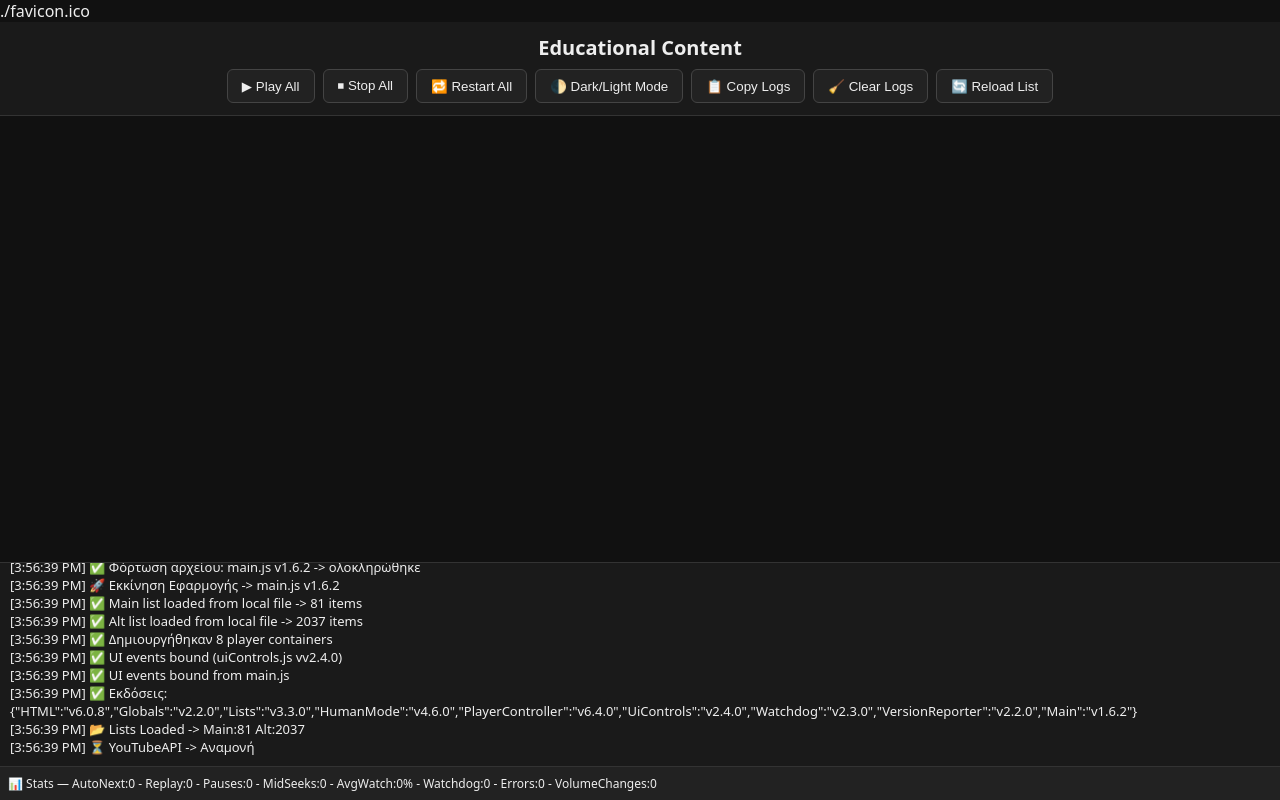
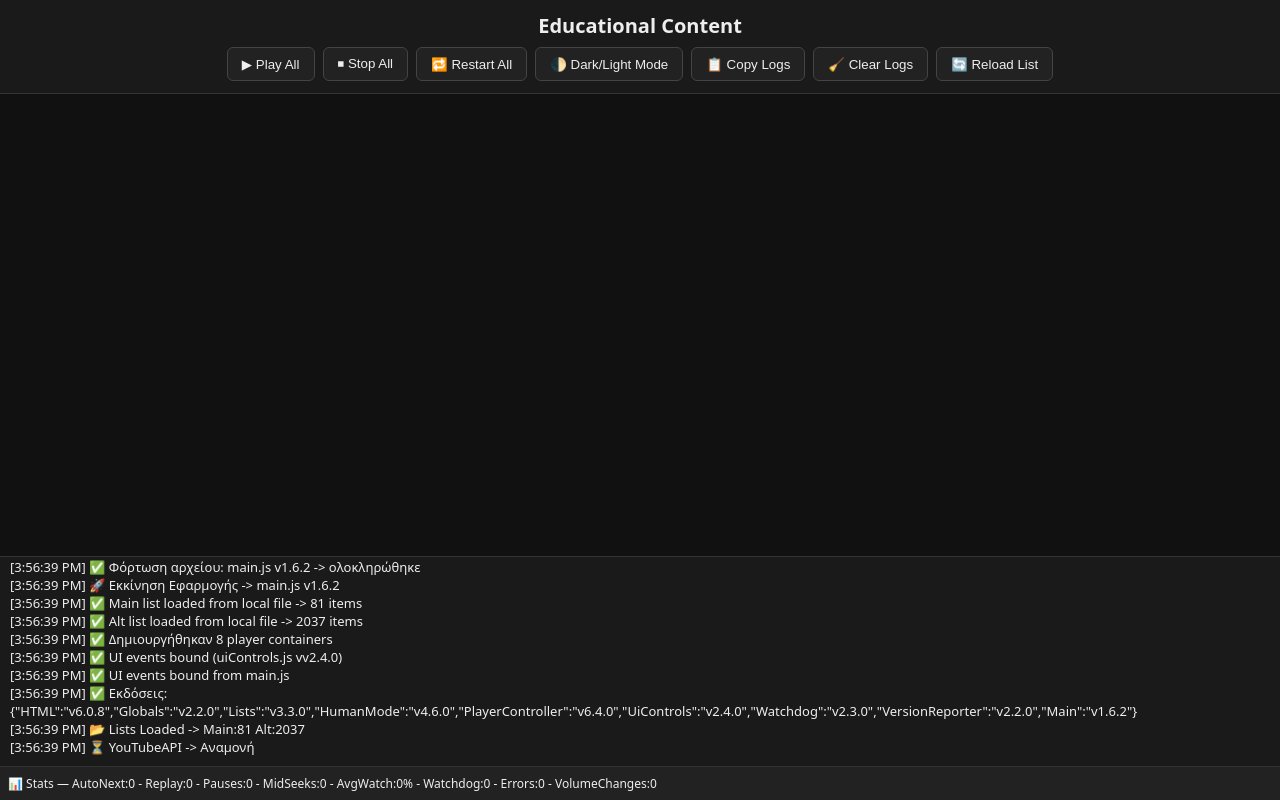
Before and after one commit to DeadManWalkingTO/Educational-Content, a plain HTML site: page index.html in a window 1280 px wide. Drawn offline with Linux system fonts and the light colour scheme.

Commit message:
Update index.html

```diff
--- a/index.html
+++ b/index.html
@@ -5,7 +5,7 @@
   <title>Educational Content</title>
   <meta name="viewport" content="width=device-width, initial-scale=1" />
   <meta name="html-version" content="v6.0.8"> <!-- Ενημερωμένη έκδοση -->
-  ./favicon.ico
+  <link rel="icon" type="image/x-icon" href="./favicon.ico">
   <style>
     body {
       margin:0;
```
